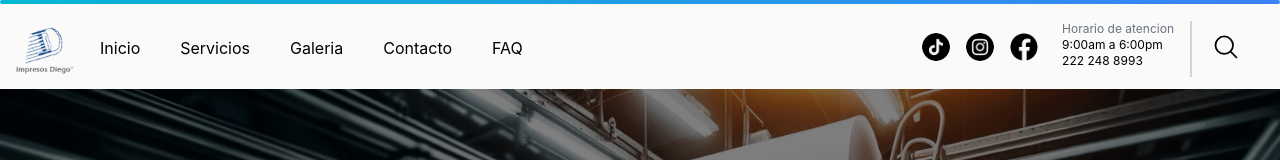
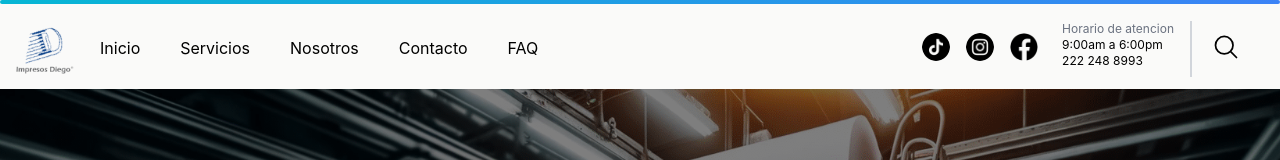
Before and after one commit to EmilioPG13/Impresos-Diego, a React (Vite) app: page / in a window 1280 px wide. Shown: the top 160 px of the page. Built offline with nearby package versions, Linux system fonts and the light colour scheme.

Commit message:
refactor: Update header links to use "Nosotros" instead of "Galeria"

```diff
--- a/src/components/Header.jsx
+++ b/src/components/Header.jsx
@@ -63,7 +63,7 @@ function Header() {
                             </li>
                             <li>
                                 <Link to='/galeria' className="text-sky text-base" onClick={() => handleLinkClick('Galeria')}>
-                                    Galeria
+                                    Nosotros
                                     {selectedLink === 'Galeria' && (
                                         <span className="animate__animated animate__fadeIn border-b-2 border-blue-500 pb-1 block"></span>
                                     )}
@@ -156,7 +156,7 @@ function Header() {
                         <a href="#" className={`text-sky text-lg ${selectedLink === 'Servicios' ? 'border-b-2 border-blue-500 pb-1' : ''}`} onClick={() => handleLinkClick('Servicios')}>Servicios</a>
                     </li>
                     <li>
-                        <a href="#" className={`text-sky text-lg ${selectedLink === 'Galeria' ? 'border-b-2 border-blue-500 pb-1' : ''}`} onClick={() => handleLinkClick('Galeria')}>Galeria</a>
+                        <a href="#" className={`text-sky text-lg ${selectedLink === 'Galeria' ? 'border-b-2 border-blue-500 pb-1' : ''}`} onClick={() => handleLinkClick('Galeria')}>Nosotros</a>
                     </li>
                     <li>
                         <a href="#" className={`text-sky text-lg ${selectedLink === 'Contacto' ? 'border-b-2 border-blue-500 pb-1' : ''}`} onClick={() => handleLinkClick('Contacto')}>Contacto</a>
```
